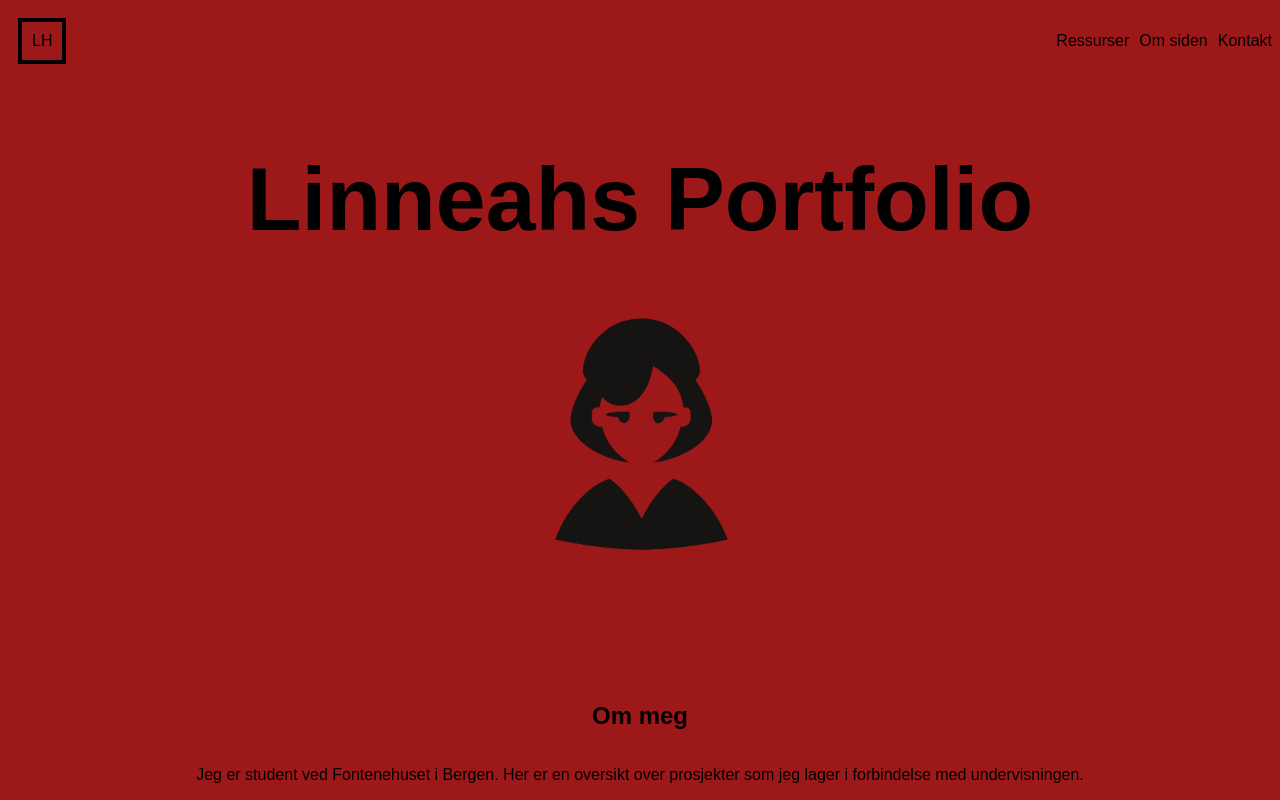
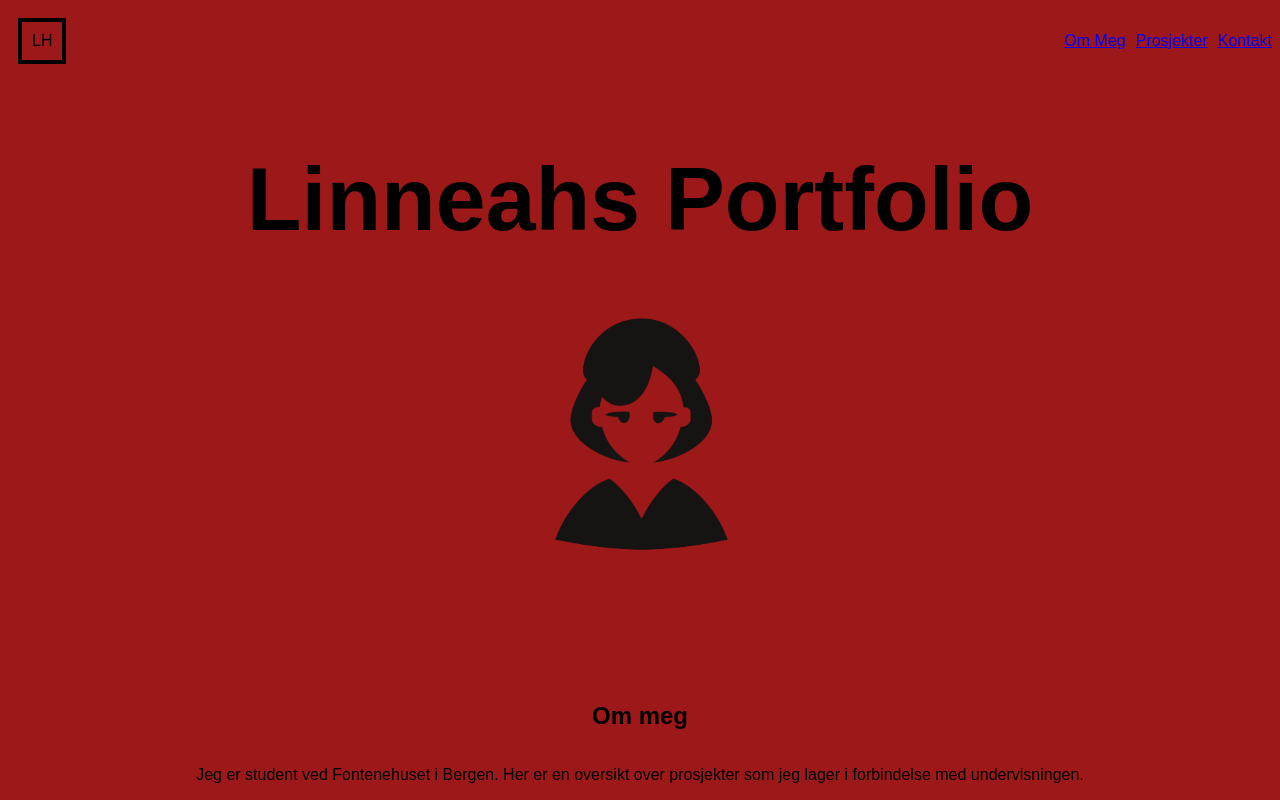
Before and after one commit to Linneah1/kodeloftet_obligatoriskoppgave1, a website: page index.html in a window 1280 px wide. Shown: the top 800 px of the page. Drawn offline with Linux system fonts and the light colour scheme.

Commit message:
bookmark anchors lagt til

```diff
--- a/index.html
+++ b/index.html
@@ -15,9 +15,9 @@
       <div class="headerLogo">LH</div>
       <nav>
         <ul class="navigationList">
-          <li>Ressurser</li>
-          <li>Om siden</li>
-          <li>Kontakt</li>
+          <li><a href="#about">Om Meg</a></li>
+          <li><a href="#projects">Prosjekter</a></li>
+          <li><a href="#contact">Kontakt</a></li>
         </ul>
       </nav>
     </header>
@@ -32,7 +32,7 @@
 
       <section class="hero_intro">
         <!-- Om meg -->
-        <h2>Om meg</h2>
+        <h2 id="about">Om meg</h2>
         <p>
           Jeg er student ved Fontenehuset i Bergen. Her er en oversikt over
           prosjekter som jeg lager i forbindelse med undervisningen.
@@ -45,7 +45,7 @@
 
       <section class="project_collection">
         <!-- Prosjekter -->
-        <h3 class="project_title">Dette er prosjektene jeg har laget</h3>
+        <h3 class="project_title" id="projects">Dette er prosjektene jeg har laget</h3>
         <!-- <center><h3>Dette er prosjektene jeg har laget</h3></center> -->
           <article class="project_computer">
           <img class="projectsPictures"src="https://images.unsplash.com/photo-1560457079-9a6532ccb118?q=80&w=1974&auto=format&fit=crop&ixlib=rb-4.1.0&ixid=M3wxMjA3fDB8MHxwaG90by1wYWdlfHx8fGVufDB8fHx8fA%3D%3D" alt="Prosjektbilde" />
@@ -63,7 +63,7 @@
     <footer class="footer">
       <!-- Footer innhold: Kreditasjon, navigasjon, vilkår -->
       <h3>Laget av Linneah H</h3>
-        <p>Link til Github under, hvor jeg kan kontaktes, takk! ^_^</p>
+        <p id="contact">Link til Github under, hvor jeg kan kontaktes, takk! ^_^</p>
         <!-- https://github.com/Linneah1 -->
         <a href=https://github.com/Linneah1>
         <img class="footer_github_logo" src="github_logo.png" alt="Github logo">
```
